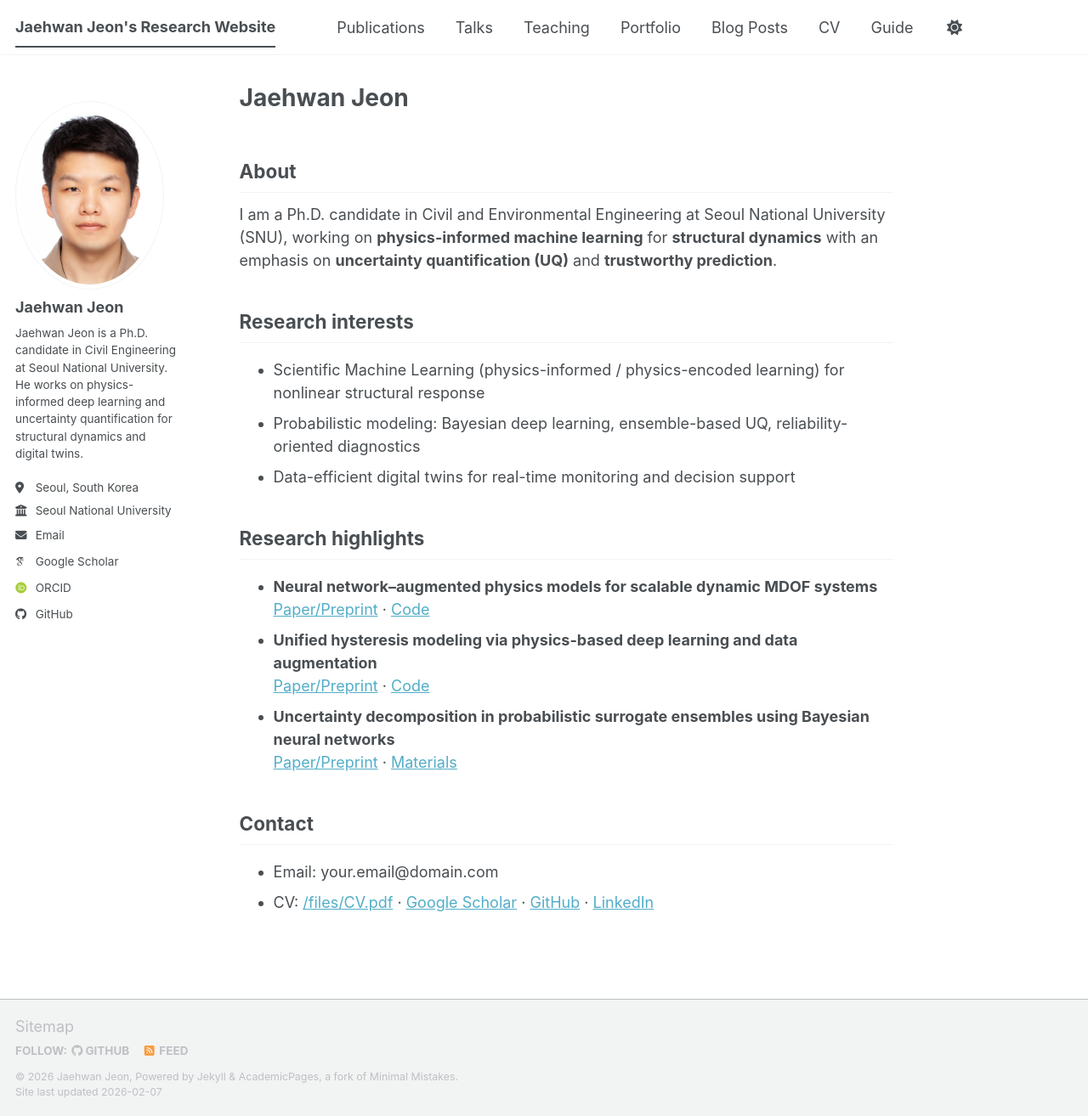
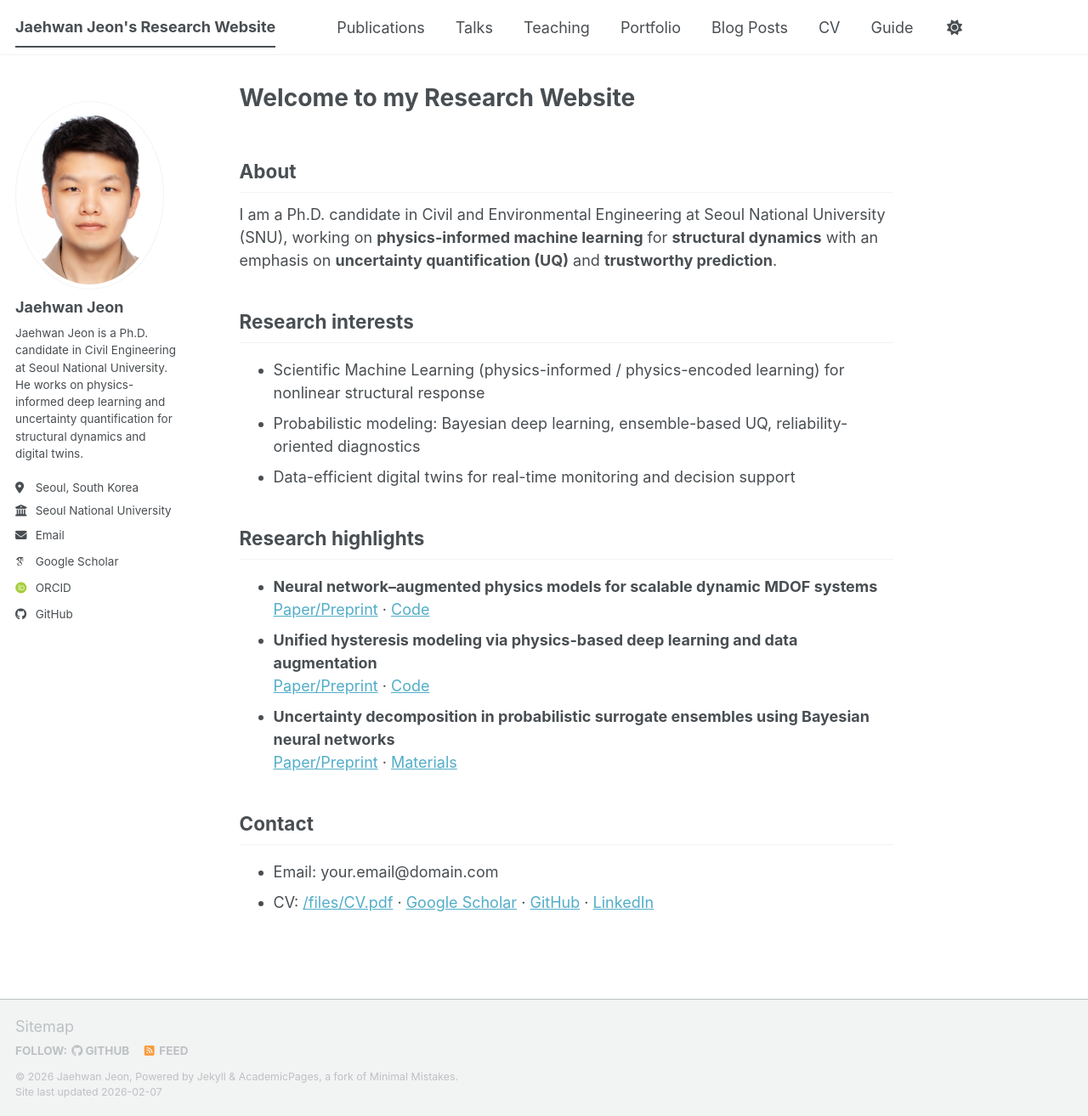
Before and after one commit to JaehwanJeon/JaehwanJeon.github.io, a Jekyll site: the page built from _pages/about.md, in a window 1280 px wide and 1314 px high. Shown: the whole window at 85% size. Built offline with Jekyll 4.4.1, drawn with Linux system fonts in a browser that asks for light colours; some web fonts are replaced; a script bundle is joined from its source files by our own code; library files that are not in the unit come from our copies.

Commit message:
Update title on about page to reflect new content

```diff
--- a/_pages/about.md
+++ b/_pages/about.md
@@ -1,6 +1,6 @@
 ---
 permalink: /
-title: "Jaehwan Jeon"
+title: "Welcome to my Research Website"
 author_profile: true
 redirect_from:
   - /about/
```
